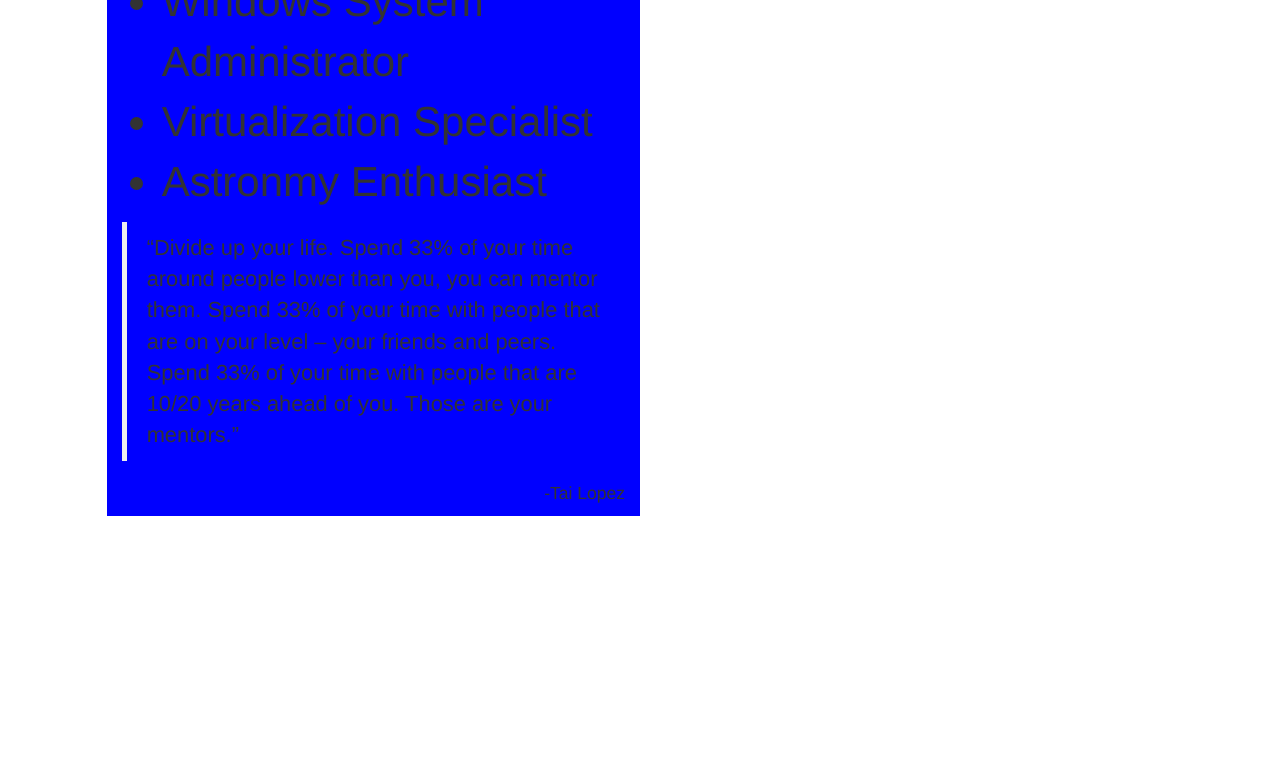
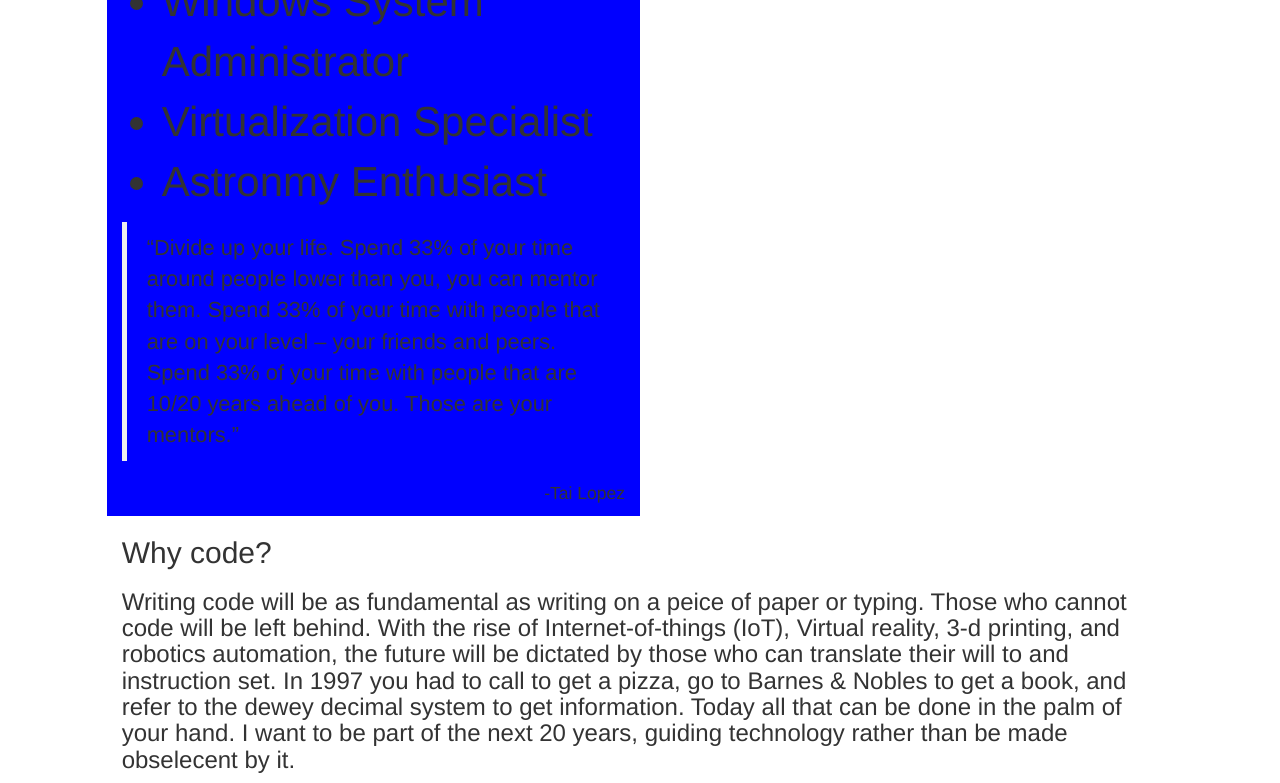
Before and after one commit to vsparrow/flatiron-application, a plain HTML site: page index.html in a window 1280 px wide. Shown: the part 323-1106 px from the top of the page. Before the commit the page ends 839 px from the top, so only its background shows below. Drawn offline with nearby package versions, Linux system fonts and the light colour scheme; a web font is replaced by a local one.

Commit message:
Add questions section

```diff
--- a/index.html
+++ b/index.html
@@ -49,6 +49,7 @@
                             Spend 33% of your time with people that are 10/20 years ahead of you. Those are your mentors.”</p>
               </blockquote>
               <div style="text-align:right"> 	<p >-Tai Lopez</p> </div>
+
             </div> <!-- left-borttom end-->
 
     </div> <!-- div left end -->
@@ -60,9 +61,17 @@
             <img src="http://joshuafieldsmillburn.com/wp-content/themes/jfm/images/joshua-millburn-contact.png" alt="" class="img-responsive">
           <!-- </div> -->
         </div>
+      </div> <!-- row -->
+<!-- bottom  ********************************************************************************************************-->
+      <div class="row">
+        <div class="col-md-10 col-md-offset-1">
+          <div id="questions">
+            <h2>Why code?</h2>
+            <h3>Writing code will be as fundamental as writing on a peice of paper or typing. Those who cannot code will be left behind. With the rise of Internet-of-things (IoT), Virtual reality, 3-d printing, and robotics automation, the future will be dictated by those who can translate their will to and instruction set. In 1997 you had to call to get a pizza, go to Barnes & Nobles to get a book, and refer to the dewey decimal system to get information. Today all that can be done in the palm of your hand. I want to be part of the next 20 years, guiding technology rather than be made obselecent by it. </h3>
+          </div> <!-- end questions -->
+        </div>
       </div>
-
-    </div>
+    </div> <!-- container -fluid -->
   </body>
   <script
     src="https://code.jquery.com/jquery-3.2.1.min.js"
```
